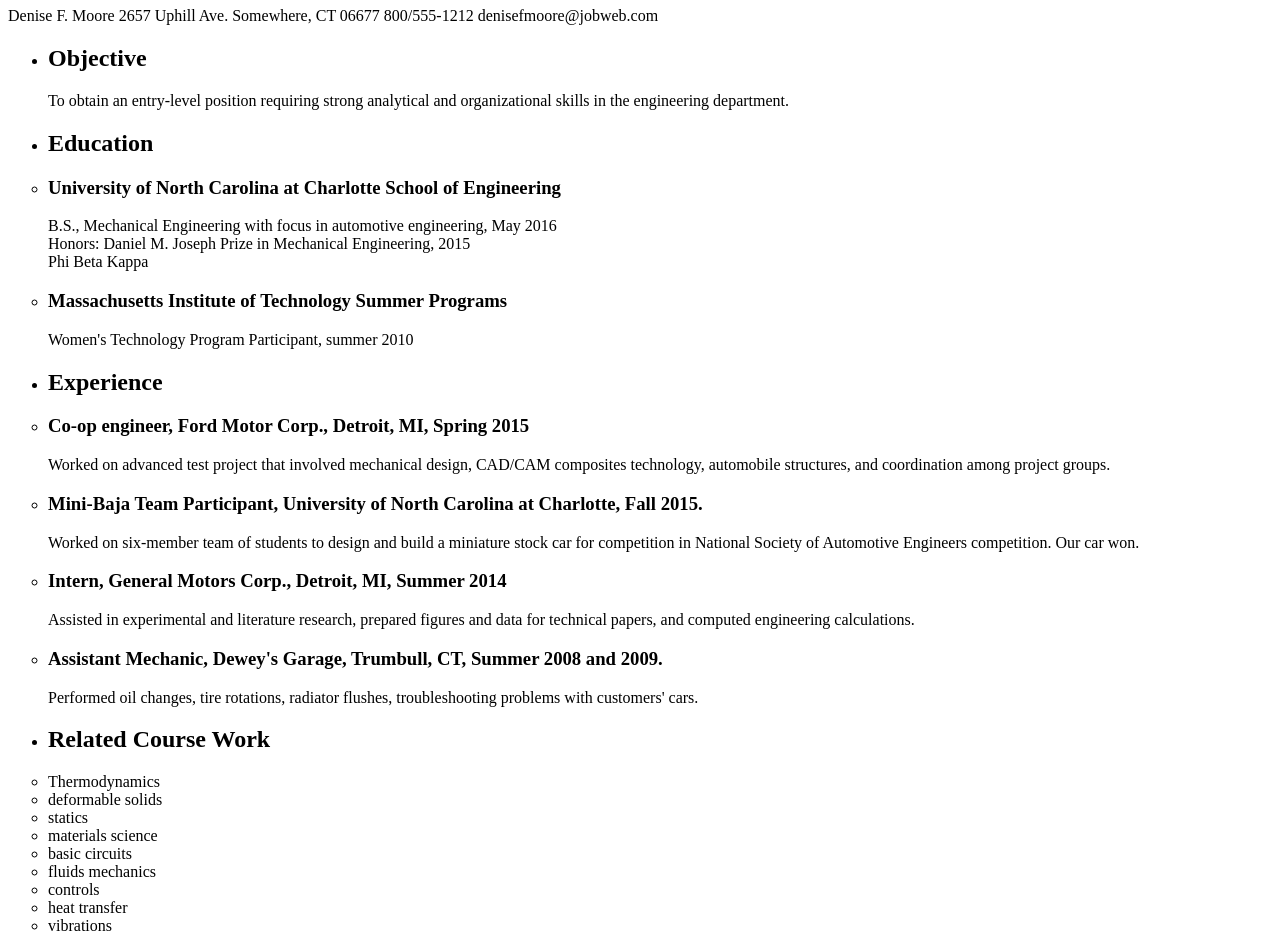
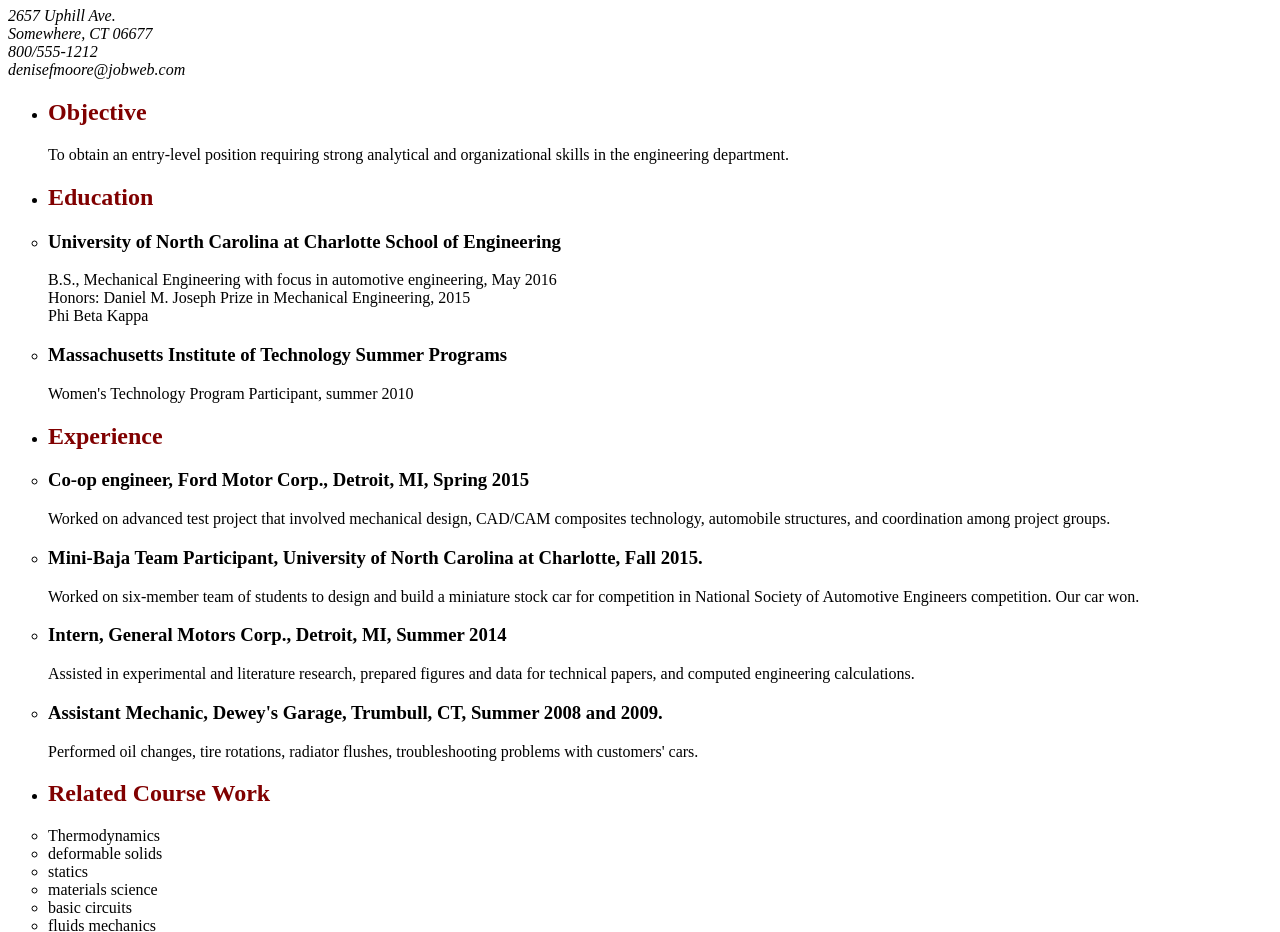
Before and after one commit to Nae1437/exercise-4-lists, a plain HTML site: page nested-list-resume.html in a window 1280 px wide. Shown: the part 73-1005 px from the top of the page. Drawn offline with Linux system fonts and the light colour scheme.

Commit message:
completed exercise

```diff
--- a/nested-list-resume.html
+++ b/nested-list-resume.html
@@ -6,23 +6,26 @@
     <title>Nested List/Resume</title>
 </head>
   <body>
-    <h1>Creating Lists</h1>
 
-Denise F. Moore
-2657 Uphill Ave.
-Somewhere, CT 06677
-800/555-1212
+    <h1 style="color: maroon;">Denise F. Moore</h1>
+
+<address>
+2657 Uphill Ave. <br>
+Somewhere, CT 06677 <br>
+800/555-1212 <br>
 denisefmoore@jobweb.com
+</address>
 
 <ul>
-<li><h2>Objective</h2></li>
+<li><h2 style="color: maroon;">Objective</h2></li>
 <p>
 <li style="list-style: none;">To obtain an entry-level position requiring strong analytical and organizational skills in the engineering department.</li>
 </p>
 </ul>
 
 <ul>
-<li><h2>Education</h2></li>
+<li><h2 style="color: maroon;">Education</h2></li>
+</li>
 
 <p>
 <li style="list-style: circle;"><h3>University of North Carolina at Charlotte School of Engineering</h3></li>
@@ -36,7 +39,7 @@
 </ul>
 
 <ul>
-<li><h2>Experience</h2></li>
+<li><h2 style="color: maroon;">Experience</h2></li>
 
 <p>
 <li style="list-style: circle;"><h3>Co-op engineer, Ford Motor Corp., Detroit, MI, Spring 2015</h3></li>
@@ -54,7 +57,7 @@
 </ul>
 
 <ul>
-<li><h2>Related Course Work</h2></li>
+  <li><h2 style="color: maroon;">Related Course Work</h2></li>
 
 <p>
 <li style="list-style: circle;">Thermodynamics</li>
@@ -74,7 +77,7 @@
 </ul>
 
 <ul>
-<li><h2>Computer Skills</h2></li>
+    <li><h2 style="color: maroon;">Computer Skills</h2></li>
 
 <p>
 <li style="list-style: circle;">CAD</li>
@@ -88,7 +91,7 @@
 </ul>
 
 <ul>
-<li><h2>Activities</h2></li>
+    <li><h2 style="color: maroon;">Activities</h2></li>
 
 <p>
 <li style="list-style: circle;">President, Society of Automotive Engineers, campus chapter, Fall 2014-Spring 2016</li>
```
